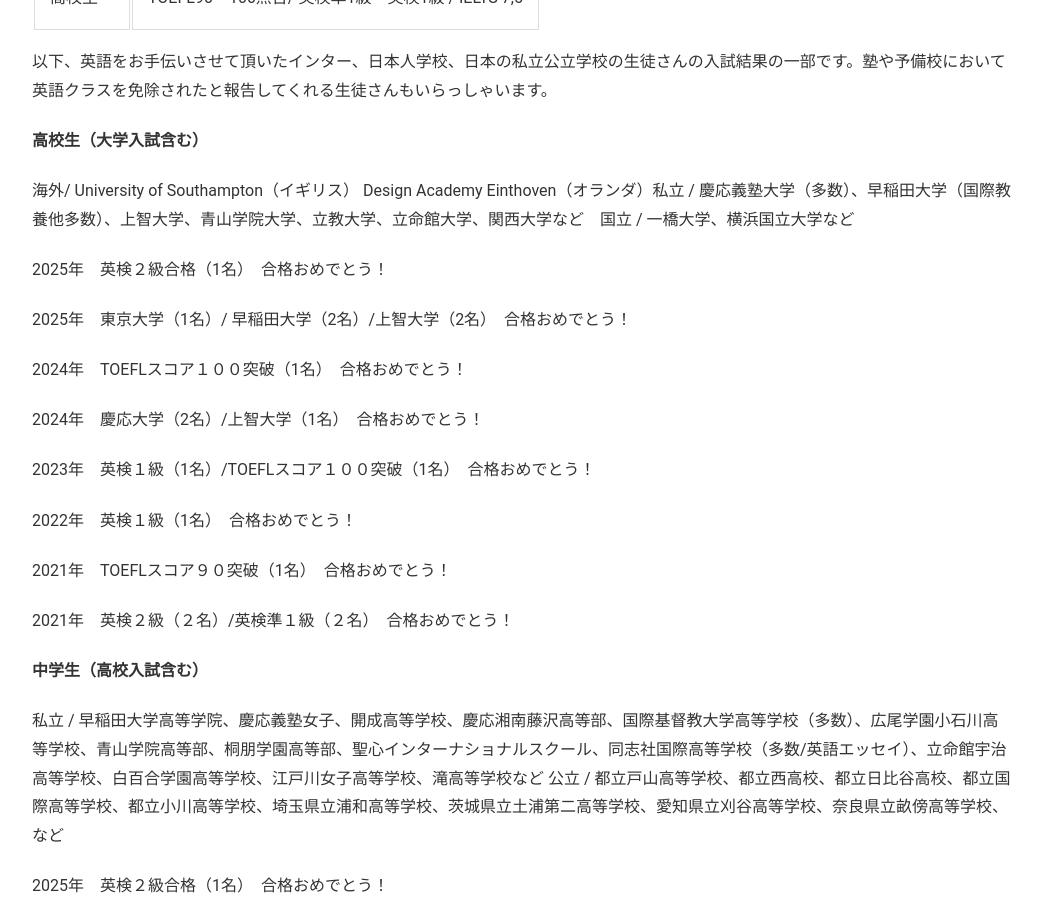
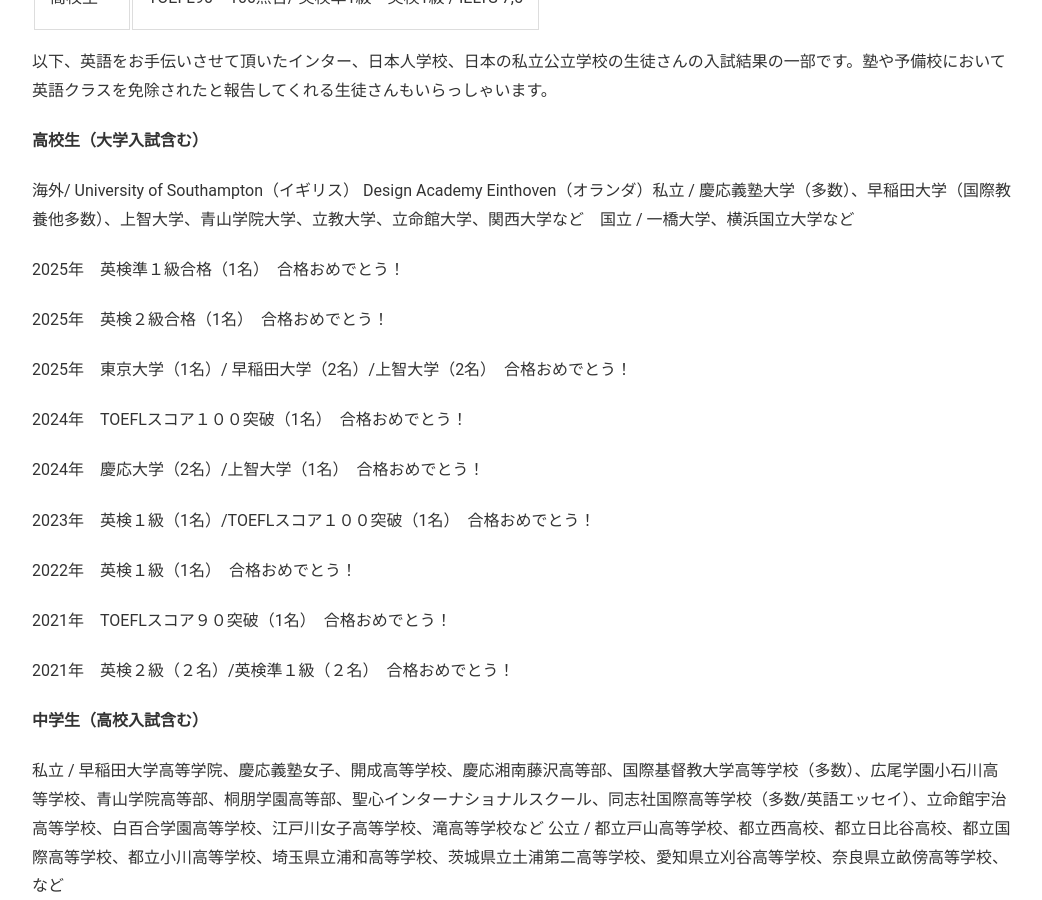
Before and after one commit to phocean/akispace, a Jekyll site: the page built from exam_results.md, in a window 1280 px wide and 900 px high, scrolled down 486 px. Shown: the whole window, without its empty margins (118-1160 px from the left). Built offline with Jekyll 4.4.1, drawn with Linux system fonts in a browser that asks for light colours.

Commit message:
Update exam_results.md

```diff
--- a/exam_results.md
+++ b/exam_results.md
@@ -21,6 +21,8 @@
 <strong>高校生（大学入試含む）</strong>
 
 海外/ University of Southampton（イギリス） Design Academy Einthoven（オランダ）私立 / 慶応義塾大学（多数）、早稲田大学（国際教養他多数）、上智大学、青山学院大学、立教大学、立命館大学、関西大学など　国立 / 一橋大学、横浜国立大学など
+
+2025年　英検準１級合格（1名）　合格おめでとう！
 
 2025年　英検２級合格（1名）　合格おめでとう！
 
```
